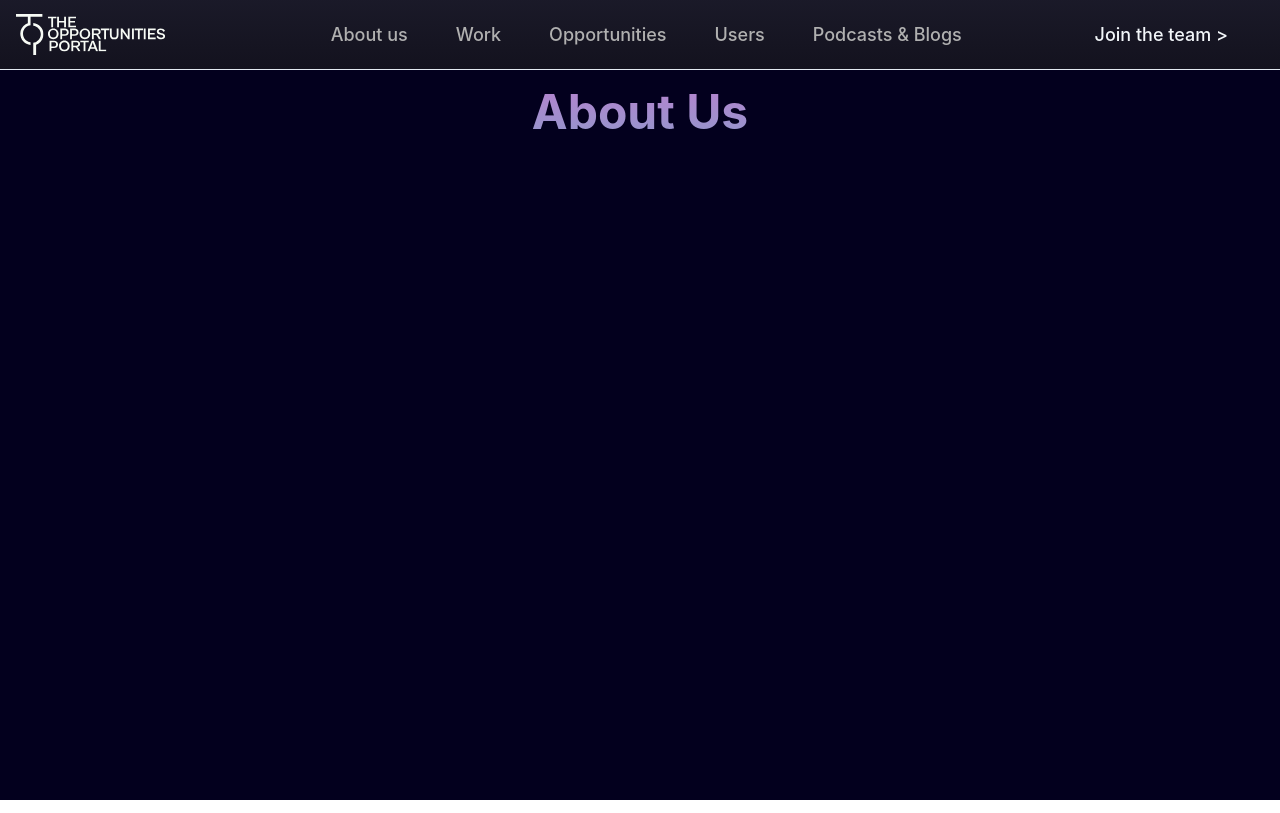
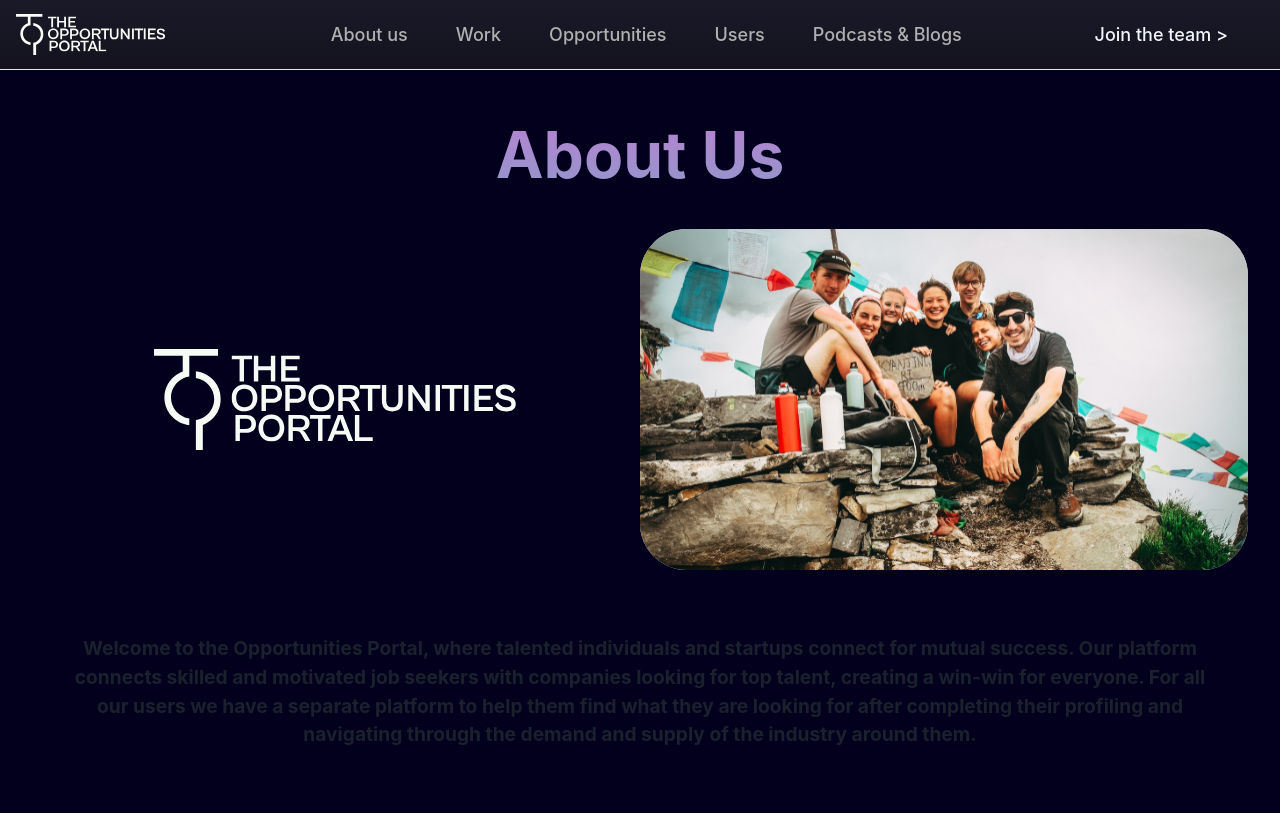
Before and after one commit to The-Opportunties-Portal/top-landing, a Next.js app: page /about in a window 1280 px wide. Built offline with nearby package versions, Linux system fonts and the light colour scheme.

Commit message:
add about us section

```diff
--- a/components/Navbar.tsx
+++ b/components/Navbar.tsx
@@ -23,16 +23,17 @@ import {
   ChevronRightIcon,
 } from "@chakra-ui/icons";
 
-import styles from "../styles/About.module.css";
-
 export default function WithSubnavigation({ page }: { page: string }) {
   const { isOpen, onToggle } = useDisclosure();
 
   return (
     <Box position="static" width={"100%"} h={"10vh"} zIndex={1}>
       <Flex
-        bg={page === "INDEX" ? "rgba(30, 30, 30, 0.6)" : ""}
-        className={page === "ABOUT" ? styles.navbarBackground : ""}
+        bg={
+          page === "INDEX"
+            ? "rgba(30, 30, 30, 0.6)"
+            : "linear-gradient(180deg, rgba(73, 76, 94, 0.6) -265.69%, rgba(30, 30, 30, 0.6) 100%)"
+        }
         color={"#F2F6F9"}
         minH={"70px"}
         py={{ base: 2 }}
--- a/components/about/About.tsx
+++ b/components/about/About.tsx
@@ -1,16 +1,76 @@
-import { Box, Flex, Heading } from "@chakra-ui/react";
-import styles from "../../styles/About.module.css";
+import { Box, Center, Flex, Heading, Text } from "@chakra-ui/react";
+
 const AboutUs = () => {
   return (
-    <>
-      <Box>
-        <Flex justify="center">
-          <Heading fontSize="5xl" className={styles.gradientText}>
-            About Us
-          </Heading>
+    <Box>
+      <Center>
+        <Heading
+          fontSize={{
+            base: "3rem",
+            md: "4rem",
+          }}
+          mt={{
+            base: "1rem",
+            md: "2rem",
+          }}
+          sx={{
+            background: "linear-gradient(180deg, #B981CF, #9098CC)",
+            WebkitBackgroundClip: "text",
+            WebkitTextFillColor: "transparent",
+            backgroundClip: "text",
+            textFillColor: "transparent",
+          }}
+        >
+          About Us
+        </Heading>
+      </Center>
+      <Flex
+        m={{
+          base: "1rem",
+          md: "2rem",
+        }}
+      >
+        <Flex
+          justify="center"
+          align="center"
+          flexBasis="50%"
+          display={{
+            base: "none",
+            md: "flex",
+          }}
+        >
+          <img src="/images/logo.svg" alt="Logo" width="60%" />
         </Flex>
-      </Box>
-    </>
+        <Box
+          flexBasis={{
+            base: "100%",
+            md: "50%",
+          }}
+        >
+          <img src="/images/topfam.svg" alt="Logo" width="100%" />
+        </Box>
+      </Flex>
+      <Text
+        m={{
+          base: "2rem",
+          md: "4rem",
+        }}
+        textAlign="center"
+        fontSize={{
+          base: "1rem",
+          md: "1.2rem",
+        }}
+        fontWeight="bold"
+      >
+        Welcome to the Opportunities Portal, where talented individuals and
+        startups connect for mutual success. Our platform connects skilled and
+        motivated job seekers with companies looking for top talent, creating a
+        win-win for everyone. For all our users we have a separate platform to
+        help them find what they are looking for after completing their
+        profiling and navigating through the demand and supply of the industry
+        around them.
+      </Text>
+    </Box>
   );
 };
 
--- a/styles/About.module.css
+++ /dev/null
@@ -1,9 +0,0 @@
-.gradientText {
-  background: linear-gradient(180deg, #B981CF, #9098CC);
-  -webkit-background-clip: text;
-  -webkit-text-fill-color: transparent;
-}
-
-.navbarBackground {
-  background: linear-gradient(180deg, rgba(73, 76, 94, 0.6) -265.69%, rgba(30, 30, 30, 0.6) 100%);
-}
```
